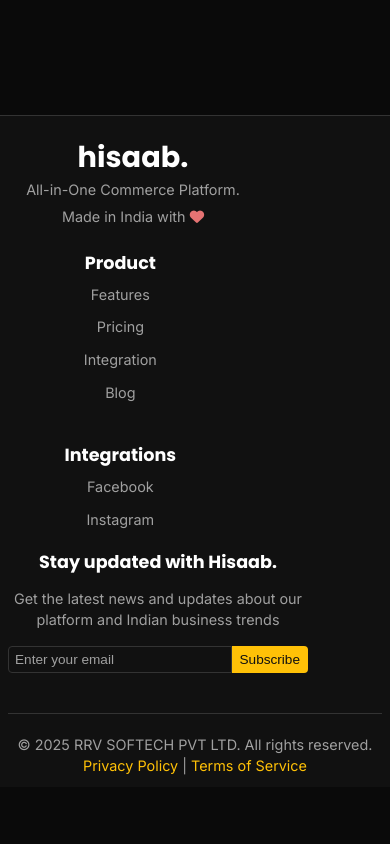
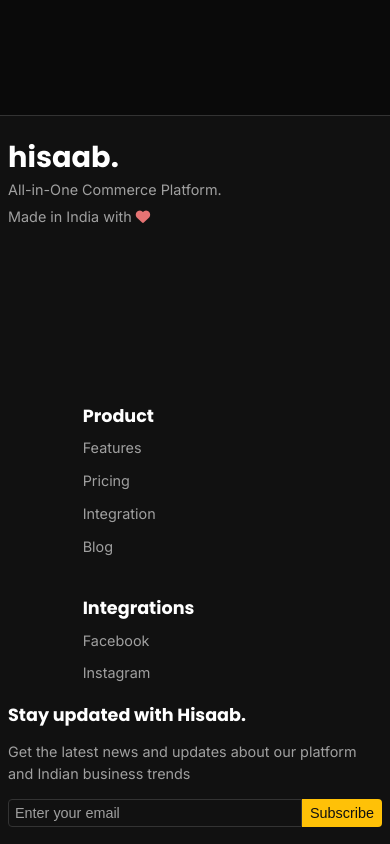
Before and after one commit to lakshya-git-hub/MyHisaab, a plain HTML site: page index.html in a window 390 px wide. Shown: the part 10020-10864 px from the top of the page. Before the commit the page ends 10807 px from the top, so only its background shows below. Drawn offline with nearby package versions, Linux system fonts and the light colour scheme.

Commit message:
Fix: Improve footer alignment on mobile screens

```diff
--- a/style.css
+++ b/style.css
@@ -1888,34 +1888,28 @@
 
     .footer-content {
         gap: 20px; /* Adjust footer gap */
-    }
-
-    .footer-col h4 {
-        margin-bottom: 10px; /* Adjust margin below footer titles */
-    }
-
-    .footer-col ul {
-        gap: 10px; /* Adjust footer list item gap */
-    }
-
-    .subscribe-form input,
-    .subscribe-form button {
-        font-size: 0.85rem; /* Adjust subscribe form font size */
+        flex-direction: column; /* Stack footer columns vertically */
+        align-items: center; /* Center the stacked columns */
     }
 
     .footer-brand,
     .footer-subscribe,
     .footer-col {
-        text-align: center; /* Center footer columns on very small screens */
         width: 100%; /* Allow footer columns to take full width */
+        text-align: left; /* Left align text within columns */
     }
 
     .footer-col ul {
-        align-items: center; /* Center footer list items */
+        align-items: flex-start; /* Left align list items */
     }
 
     .subscribe-form {
-        justify-content: center; /* Center subscribe form */
+        justify-content: flex-start; /* Left align subscribe form content */
+    }
+
+     .footer-col h4 {
+        margin-bottom: 10px; /* Adjust margin below footer titles */
+        text-align: left; /* Ensure titles are left-aligned */
     }
 
     /* Ensure images and other media scale correctly */
```
